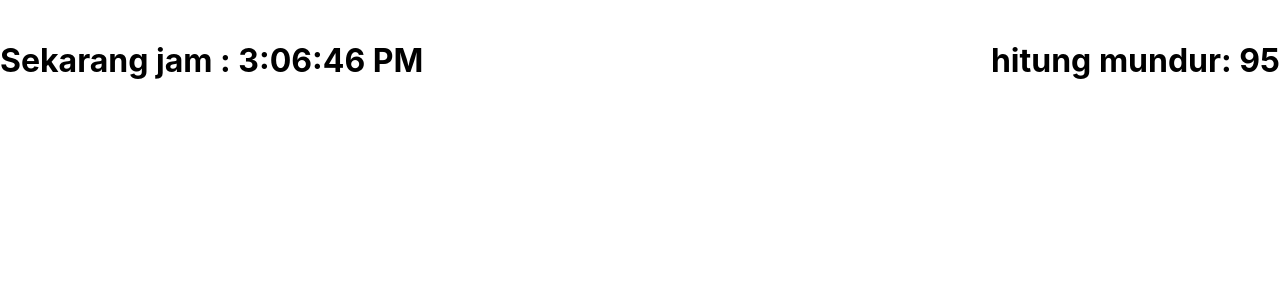
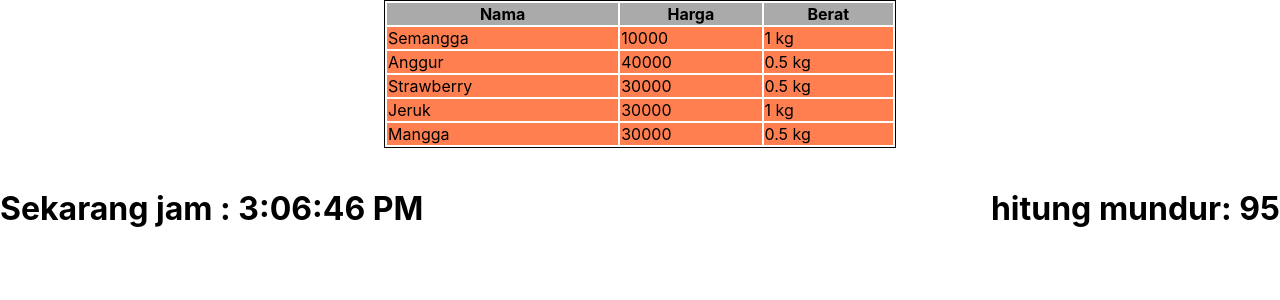
Before and after one commit to wildenali/sanbercode-reactjs-0720-week3, a React (Create React App) app: page / in a window 1280 px wide. Shown: the top 300 px of the page. Built offline with nearby package versions, Linux system fonts and the light colour scheme.

Commit message:
tugas12, membuat clock dan  countdown

```diff
--- a/src/App.js
+++ b/src/App.js
@@ -8,7 +8,7 @@ function App() {
   return(
     <div>
       {/* tugas11 */}
-      {/* <DaftarBuah /> */}
+      <DaftarBuah />
 
       {/* materi hari ke 2, timer component */}
       {/* <Timer /> */}
```
